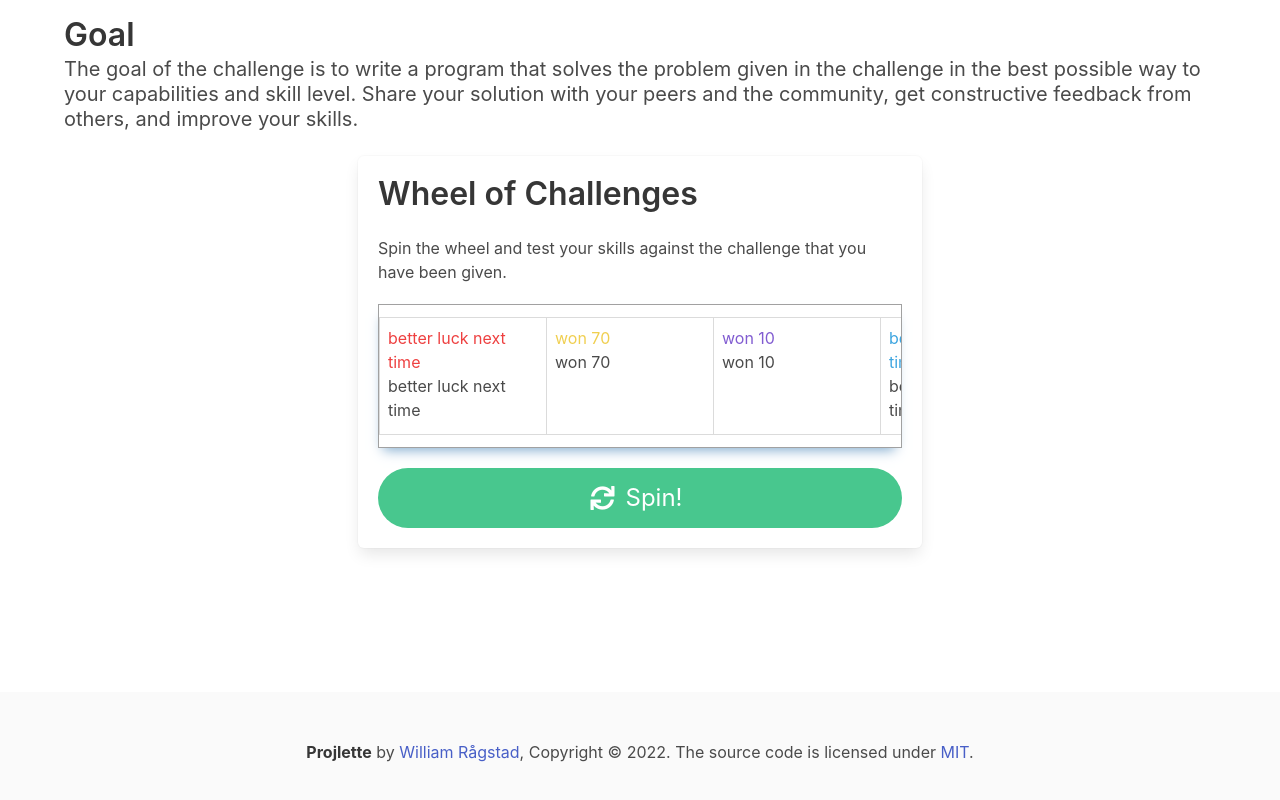
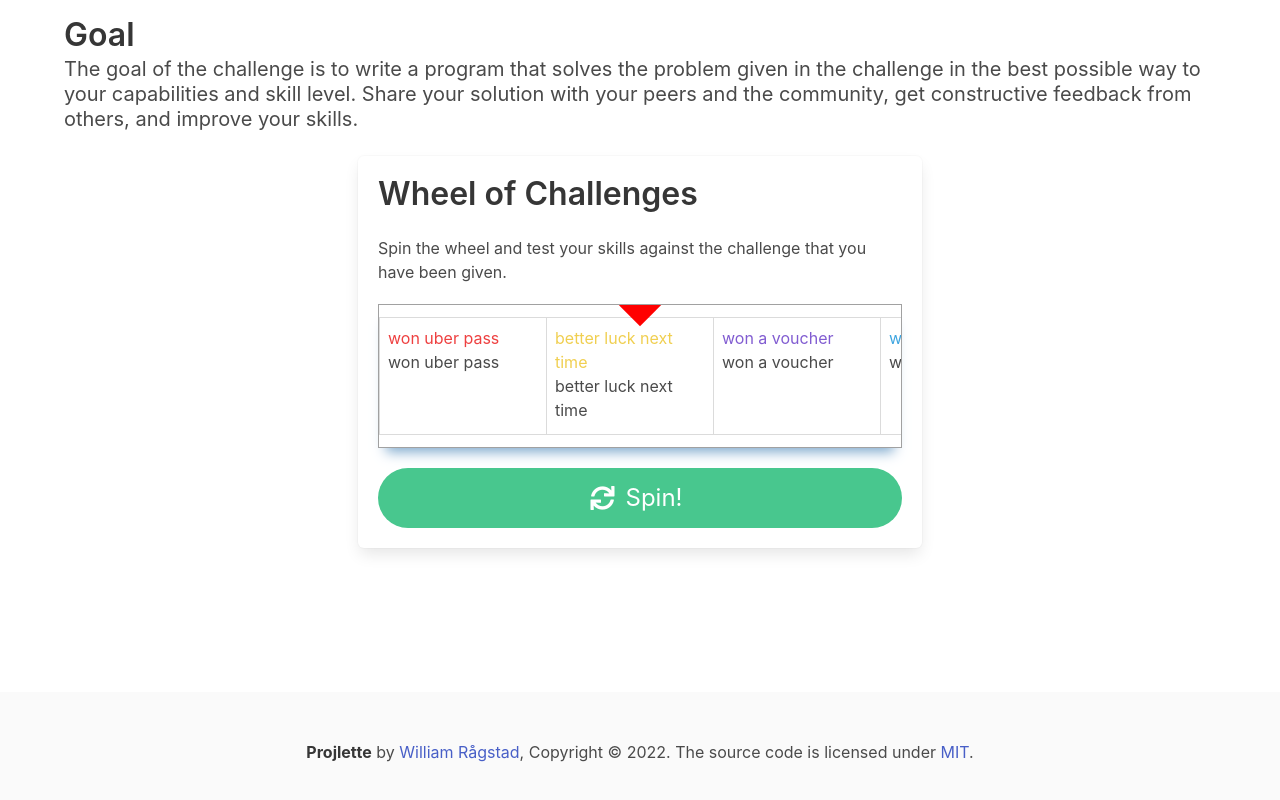
Before and after one commit to WilliamRagstad/Projlette, a React (Create React App) app in the folder projlette-app/: page / in a window 1280 px wide. Shown: the part 629-1429 px from the top of the page. Built offline with nearby package versions, Linux system fonts and the light colour scheme.

Commit message:
Refactor Preloading iterator to generator function

```diff
--- a/projlette-app/src/components/challenge/GenerateChallenge.tsx
+++ b/projlette-app/src/components/challenge/GenerateChallenge.tsx
@@ -1,7 +1,6 @@
 import * as React from "react";
 import { useEffect, useState } from "react";
-import PreloadingIterator from "./PreloadingIterator";
-import "./wheel.css";
+import Wheel from "./Wheel";
 
 export default function GenerateChallenge() {
   const segments = [
@@ -42,10 +41,8 @@ export default function GenerateChallenge() {
     "#34A24F",
     "#F9AA1F",
   ];
-  const onDone = (winner) => {
-    console.log("The winner is: ", winner);
-  };
 
+  // Temporary generator
   let generatorIndex = 0;
   const generator = (count) => {
     // TODO: Fetch the data from the API
@@ -55,8 +52,7 @@ export default function GenerateChallenge() {
     }
     return result;
   };
-  const iterator = new PreloadingIterator(generator, 5);
-  iterator.preloadCache();
+
   const segmentComponent = (problem, index) => {
     return (
       <div
@@ -76,7 +72,11 @@ export default function GenerateChallenge() {
       </div>
     );
   };
-  const startState = useState(false);
+  const [start, setStart] = useState(false);
+  const onDone = (winner) => {
+    setStart(false);
+    console.log("The winner is: ", winner);
+  };
   return (
     <div id="generate">
       <h1 className="title">Generate Challenge</h1>
@@ -104,17 +104,20 @@ export default function GenerateChallenge() {
               have been given.
             </p>
             <Wheel
-              segmentIterator={iterator}
+              segmentGenerator={generator}
+              initialSegmentCount={5}
               onDone={onDone}
-              start={startState}
+              shouldStart={start}
               segmentComponent={segmentComponent}
-			  segmentWidth={150}
+              segmentWidth={150}
             />
             <div className="buttons is-centered">
               <button
-                className={"button is-success is-large is-fullwidth is-rounded " +
-                  (startState[0] ? "is-loading" : "")}
-                onClick={() => startState[1](true)}
+                className={
+                  "button is-success is-large is-fullwidth is-rounded " +
+                  (start ? "is-loading" : "")
+                }
+                onClick={() => setStart(true)}
               >
                 <span className="icon" style={{ marginRight: 5 }}>
                   <i className="fas fa-sync"></i>
@@ -128,84 +131,3 @@ export default function GenerateChallenge() {
     </div>
   );
 }
-
-function Wheel<T>({
-  segmentIterator,
-  onDone,
-  start,
-  segmentComponent,
-  segmentWidth,
-}: {
-  segmentIterator: PreloadingIterator<T>;
-  onDone: (winner: T) => void;
-  start: [boolean, React.Dispatch<React.SetStateAction<boolean>>];
-  segmentComponent: (segment: T, index: number) => JSX.Element;
-  segmentWidth: number;
-}) {
-  const [spinning, setSpinning] = useState(false);
-  const [prevOffset, setPrevOffset] = useState(0);
-  const [segments, setSegments] = useState<T[]>([]);
-
-  const wheelDiv = () => document.getElementById("wheel-generate");
-  const segmentsDiv = () => wheelDiv().childNodes[0] as HTMLDivElement;
-  const setOffset = (offset: number) =>
-    segmentsDiv().style.transform = `translateX(-${offset}px)`;
-  const getSelectedSegment = () => {
-    const br = wheelDiv().getBoundingClientRect();
-    const elms = document.elementsFromPoint(
-      br.left + br.width / 2,
-      br.top + br.height / 2,
-    );
-    for (const e of elms) {
-      if (e.classList.contains("segment")) {
-        return e;
-      }
-    }
-    return undefined;
-  };
-  const doSpin = () => {
-    if (spinning) return;
-    setSpinning(true);
-
-    const nextOffset = prevOffset + Math.random() * 1000 + 500;
-	debugger;
-	const passingSegments = (nextOffset - prevOffset) / segmentWidth;
-	console.log("Passing segments: ", passingSegments);
-	for (let i = 0; i < passingSegments; i++) {
-		segmentIterator.next();
-	}
-    setOffset(nextOffset);
-
-    setTimeout(() => {
-      setPrevOffset(nextOffset);
-      setSpinning(false);
-      start[1](false);
-	  const selected = getSelectedSegment();
-	  if (selected === undefined) {
-		  throw new Error("No segment selected");
-	  }
-	  debugger
-	  const index = parseInt(selected.getAttribute("data-index"));
-	  onDone(segments[index]);
-    }, 1000);
-  };
-
-  if (start[0]) {
-	  doSpin();
-	}
-//   for (let i = 0; i < 1; i++) {
-//     segmentIterator.next();
-//   }
-
-  return (
-    <div id="wheel-generate" className="wheel">
-      <div className="segments">
-        {segmentIterator.map((segment, index) => (
-          <div className="segment" key={index}>
-            {segmentComponent(segment, index)}
-          </div>
-        ))}
-      </div>
-    </div>
-  );
-}
--- a/projlette-app/src/components/challenge/PreloadingIterator.ts
+++ /dev/null
@@ -1,52 +0,0 @@
-// Iterator Pattern
-
-interface IIterator<T> {
-  next(): T;
-  // Return the object in collection
-  hasNext(): boolean;
-  // Returns Boolean whether at end of collection or not
-}
-
-/**
- * @class PreloadingIterator
- * @implements IIterator
- * @description Iterator for infinitely preload and cache items from a source
- */
-export default class PreloadingIterator<T> implements IIterator<T> {
-  private collection: T[];
-  private position: number;
-  private generator: (count) => T[];
-  private chunkSize: number;
-
-  constructor(generator: (count) => T[], chunkSize: number) {
-    this.collection = [];
-    this.position = 0;
-    this.generator = generator;
-    this.chunkSize = chunkSize;
-  }
-
-  preloadCache(count: number = this.chunkSize): void {
-    this.collection = this.collection.concat(this.generator(count));
-  }
-
-  next(): T {
-    if (this.position >= this.collection.length - 1 - this.chunkSize) {
-      this.preloadCache(this.chunkSize);
-    }
-    const item = this.collection[this.position];
-    this.position++;
-    return item;
-  }
-
-  hasNext(): boolean {
-    return true;
-  }
-
-  get(index: number): T {
-    return this.collection[index];
-  }
-
-  map<K>(callback: (item: T, index?: number) => K): K[] {
-    return this.collection.map(callback);
-  }
-}
--- /dev/null
+++ b/projlette-app/src/components/challenge/Wheel.tsx
@@ -0,0 +1,88 @@
+import * as React from "react";
+import { useEffect, useState } from "react";
+import "./Wheel.css";
+
+export default function Wheel<T>({
+	segmentGenerator,
+	initialSegmentCount,
+	onDone,
+	shouldStart,
+	segmentComponent,
+	segmentWidth,
+  }: {
+	segmentGenerator: (count) => T[];
+	initialSegmentCount: number;
+	onDone: (winner: T) => void;
+	shouldStart: boolean;
+	segmentComponent: (segment: T, index: number) => JSX.Element;
+	segmentWidth: number;
+  }) {
+	const [spinning, setSpinning] = useState(false);
+	const [prevOffset, setPrevOffset] = useState(0);
+	const [segments, setSegments] = useState<T[]>(
+	  segmentGenerator(initialSegmentCount)
+	);
+
+	const wheelDiv = () => document.getElementById("wheel-generate");
+	const segmentsDiv = () => wheelDiv().childNodes[0] as HTMLDivElement;
+	const setOffset = (offset: number) =>
+	  (segmentsDiv().style.transform = `translateX(-${offset}px)`);
+	const getSelectedSegment = () => {
+	  const br = wheelDiv().getBoundingClientRect();
+	  const elms = document.elementsFromPoint(
+		br.left + br.width / 2,
+		br.top + br.height / 2
+	  );
+	  for (const e of elms) {
+		if (e.classList.contains("segment")) {
+		  return e;
+		}
+	  }
+	  return undefined;
+	};
+	const preloadSegments = (count) => {
+		const newSegments = [...segments, ...segmentGenerator(count)];
+		setSegments(newSegments);
+		return newSegments;
+	}
+	const doSpin = () => {
+	  if (spinning) return;
+	  setSpinning(true);
+
+	  const nextOffset = prevOffset + Math.random() * 1000 + 500;
+	  // debugger;
+	  const passingSegments = (nextOffset - prevOffset) / segmentWidth;
+	  console.log("Passing segments: ", passingSegments);
+	  const newSegments = preloadSegments(Math.floor(passingSegments));
+	  setOffset(nextOffset);
+
+	  setTimeout(() => {
+		setPrevOffset(nextOffset);
+		setSpinning(false);
+		const selected = getSelectedSegment();
+		if (selected === undefined) {
+		  throw new Error("No segment selected");
+		}
+		const index = parseInt(selected.getAttribute("data-index"));
+		onDone(newSegments[index]);
+	  }, 1000);
+	};
+
+	if (shouldStart) doSpin();
+	//   for (let i = 0; i < 1; i++) {
+	//     segmentIterator.next();
+	//   }
+
+	return (
+	  <div id="wheel-generate" className="wheel">
+		<div className="segments">
+		  {segments.map((segment, index) => (
+			<div className="segment" key={index} data-index={index}>
+			  {segmentComponent(segment, index)}
+			</div>
+		  ))}
+		</div>
+		<div className="arrow"></div>
+	  </div>
+	);
+  }
--- a/projlette-app/src/components/challenge/wheel.css
+++ b/projlette-app/src/components/challenge/wheel.css
@@ -1,8 +1,9 @@
 .wheel {
+    position: relative;
     overflow: hidden;
     border: solid 1px #a1a1a1;
     /* box-shadow: 0 4px 7px #0003; */
-    box-shadow: -1px 8px 12px -6px #7ea9cd; /* #48c78e; */
+    box-shadow: 0px 12px 12px -8px #7ea9cd; /* #48c78e; */
     padding: 12px 0;
     margin: 20px 0;
 }
@@ -19,3 +20,15 @@
     border: solid 1px #dbdbdb;
     border-right: none;
 }
+
+.wheel > .arrow {
+    --size: 30px;
+    position: absolute;
+    top: 0;
+    left: 50%;
+    transform: translate(-50%, -50%) rotate(45deg);
+    display: block;
+    width: var(--size);
+    height: var(--size);
+    background-color: red;
+}
```
